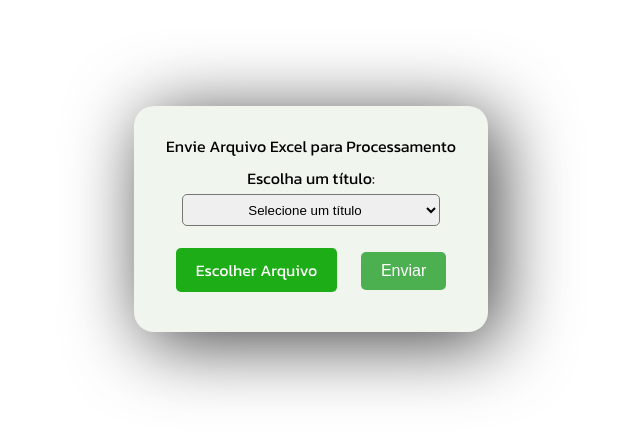
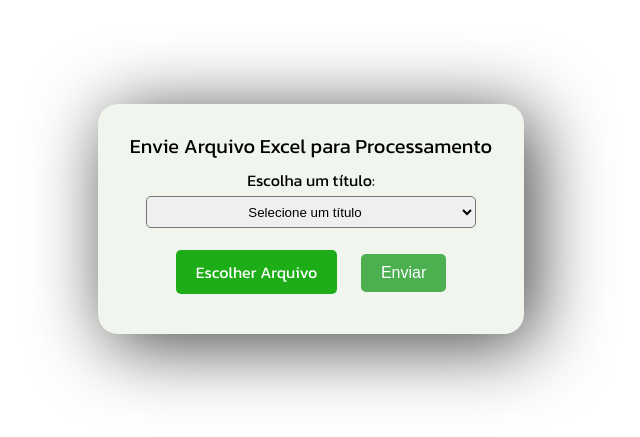
Before and after one commit to marconi-dm/analise-desvio, a plain HTML site: page index.html in a window 1280 px wide. Shown: the part 181-618 px from the top of the page, without its empty margins (329-969 px from the left). Drawn offline with Linux system fonts and the light colour scheme.

Commit message:
adjusting form title

```diff
--- a/styles/styles.css
+++ b/styles/styles.css
@@ -50,6 +50,10 @@ body, html {
     display: none;
     padding-bottom: 1em;
     font-size: 30px;
+}
+
+.form-container h1 {
+    font-size: 20px;
 }
 
 .custom-upload-btn {
```
